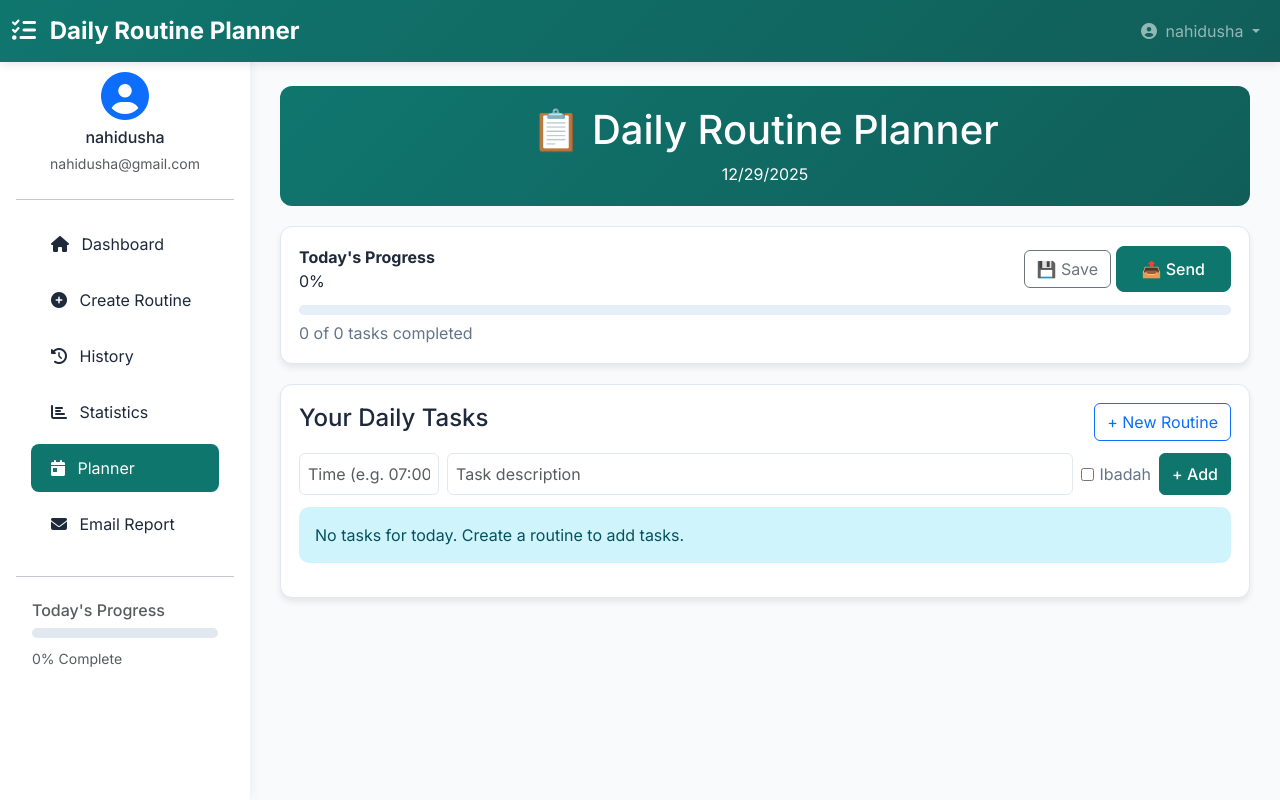
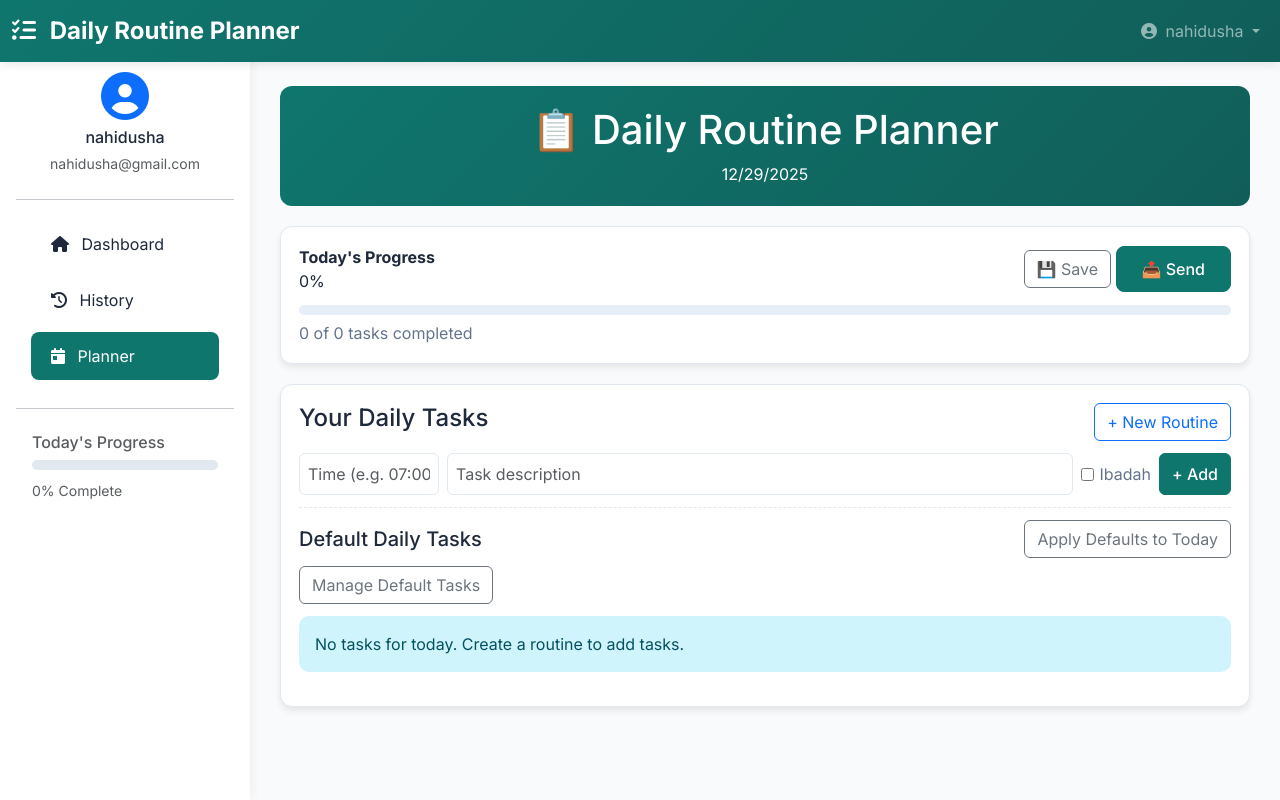
Before and after one commit to nahidusha/routine_planner, a Django app: page /planner/ in a window 1280 px wide. Run offline with Django 5.2, Linux system fonts and the light colour scheme; a user stored in the database is signed in; data comes from the database, SQL or seed files in the repository; both versions use the stored data as it was after the commit; parts of the project's set-up code (start-up, migrations or seed data) failed here and were passed over.

```diff
--- a/dashboard/urls.py
+++ b/dashboard/urls.py
@@ -12,7 +12,12 @@ urlpatterns = [
     path('statistics/', views.statistics_view, name='statistics'),
     path('toggle_task/', views.toggle_task_view, name='toggle_task'),
     path('create_task/', views.create_task_view, name='create_task'),
+    path('defaults/list/', views.list_default_tasks_view, name='defaults_list'),
+    path('defaults/create/', views.create_default_task_view, name='create_default'),
+    path('defaults/delete/', views.delete_default_task_view, name='delete_default'),
+    path('defaults/apply/', views.apply_defaults_view, name='apply_defaults'),
     path('export/email/', views.export_email_view, name='export_email'),
     path('export/pdf/', views.export_pdf_view, name='export_pdf'),
     path('send_report/', views.send_report_view, name='send_report'),
+    path('defaults/manage/', views.default_manager_view, name='defaults_manage'),
 ]
--- a/dashboard/views.py
+++ b/dashboard/views.py
@@ -5,7 +5,8 @@ from django.utils import timezone
 from django.http import JsonResponse
 from django.core.mail import send_mail
 from django.conf import settings
-from .models import DailyRoutine, Task, TaskCategory
+from .models import DailyRoutine, Task, TaskCategory, DefaultTask
+from django.db import DatabaseError
 from .forms import DailyRoutineForm, TaskFormSet
 import json
 from datetime import date, timedelta
@@ -165,10 +166,18 @@ def planner_view(request):
         defaults={'notes': ''}
     )
 
+    # Load defaults defensively in case migrations haven't been applied yet
+    try:
+        defaults_qs = DefaultTask.objects.filter(user=request.user, active=True)
+        defaults_list = list(defaults_qs)
+    except DatabaseError:
+        defaults_list = []
+
     context = {
         'routine': routine,
         'today': today,
         'categories': TaskCategory.objects.all(),
+        'defaults': defaults_list,
     }
 
     return render(request, 'dashboard/planner.html', context)
@@ -404,3 +413,109 @@ def create_task_view(request):
             'category': category.name if category else None,
         }
     })
+
+
+@login_required
+def list_default_tasks_view(request):
+    """Return JSON list of user's active default tasks."""
+    try:
+        defaults = DefaultTask.objects.filter(user=request.user, active=True).order_by('order', 'created_at')
+    except DatabaseError:
+        return JsonResponse({'success': False, 'defaults': [], 'error': 'defaults not available'}, status=500)
+
+    items = []
+    for d in defaults:
+        items.append({
+            'id': d.pk,
+            'time': d.time,
+            'description': d.description,
+            'is_ibadah': d.is_ibadah,
+            'order': d.order,
+        })
+    return JsonResponse({'success': True, 'defaults': items})
+
+
+@login_required
+def default_manager_view(request):
+    """Render a separate management page for user's default tasks."""
+    try:
+        defaults_qs = DefaultTask.objects.filter(user=request.user, active=True).order_by('order', 'created_at')
+        defaults_list = list(defaults_qs)
+    except DatabaseError:
+        defaults_list = []
+
+    context = {
+        'defaults': defaults_list,
+    }
+    return render(request, 'dashboard/defaults.html', context)
+
+
+@login_required
+def create_default_task_view(request):
+    if request.method != 'POST':
+        return JsonResponse({'success': False, 'error': 'POST required'}, status=400)
+    try:
+        data = json.loads(request.body)
+    except Exception:
+        return JsonResponse({'success': False, 'error': 'Invalid JSON'}, status=400)
+
+    description = data.get('description')
+    if not description:
+        return JsonResponse({'success': False, 'error': 'description required'}, status=400)
+
+    time_val = data.get('time', '')
+    is_ibadah = bool(data.get('is_ibadah') or False)
+    order = data.get('order') or 0
+
+    try:
+        d = DefaultTask.objects.create(user=request.user, time=time_val, description=description, is_ibadah=is_ibadah, order=order)
+    except DatabaseError:
+        return JsonResponse({'success': False, 'error': 'could not create default (migrations?)'}, status=500)
+
+    return JsonResponse({'success': True, 'default': {'id': d.pk, 'time': d.time, 'description': d.description, 'is_ibadah': d.is_ibadah}})
+
+
+@login_required
+def delete_default_task_view(request):
+    if request.method != 'POST':
+        return JsonResponse({'success': False, 'error': 'POST required'}, status=400)
+    try:
+        data = json.loads(request.body)
+    except Exception:
+        return JsonResponse({'success': False, 'error': 'Invalid JSON'}, status=400)
+
+    d_id = data.get('id')
+    if not d_id:
+        return JsonResponse({'success': False, 'error': 'id required'}, status=400)
+
+    try:
+        d = DefaultTask.objects.get(pk=d_id, user=request.user)
+        d.delete()
+        return JsonResponse({'success': True})
+    except DefaultTask.DoesNotExist:
+        return JsonResponse({'success': False, 'error': 'Default not found'}, status=404)
+    except DatabaseError:
+        return JsonResponse({'success': False, 'error': 'could not delete default (migrations?)'}, status=500)
+
+
+@login_required
+def apply_defaults_view(request):
+    """Create today's tasks from active defaults for the user."""
+    if request.method != 'POST':
+        return JsonResponse({'success': False, 'error': 'POST required'}, status=400)
+
+    today = timezone.now().date()
+    routine, created = DailyRoutine.objects.get_or_create(user=request.user, date=today, defaults={'notes': ''})
+
+    try:
+        defaults = DefaultTask.objects.filter(user=request.user, active=True).order_by('order', 'created_at')
+    except DatabaseError:
+        return JsonResponse({'success': False, 'error': 'defaults not available'}, status=500)
+
+    created_tasks = []
+    for d in defaults:
+        order = (routine.tasks.count() or 0) + 1
+        t = Task.objects.create(routine=routine, time=d.time, description=d.description, is_ibadah=d.is_ibadah, order=order)
+        created_tasks.append({'id': t.pk, 'time': t.time, 'description': t.description, 'is_ibadah': t.is_ibadah})
+
+    return JsonResponse({'success': True, 'created': created_tasks})
--- a/routine_planner/settings.py
+++ b/routine_planner/settings.py
@@ -141,8 +141,8 @@ EMAIL_BACKEND = 'django.core.mail.backends.smtp.EmailBackend'
 EMAIL_HOST = 'smtp.gmail.com'
 EMAIL_PORT = 587
 EMAIL_USE_TLS = True
-EMAIL_HOST_USER = 'your-email@gmail.com'
-EMAIL_HOST_PASSWORD = 'your-app-password'  # Use app-specific password
+EMAIL_HOST_USER = 'nahidusha@gmail.com'
+EMAIL_HOST_PASSWORD = 'ibie uzbl fdxn metk'  # Use app-specific password
 
 
 # Default primary key field type
--- a/templates/base.html
+++ b/templates/base.html
@@ -271,36 +271,36 @@
                         <i class="fas fa-home me-2"></i> Dashboard
                     </a>
                 </li>
-                <li class="nav-item">
+                <!-- <li class="nav-item">
                     <a class="nav-link {% if 'routine' in request.resolver_match.url_name %}active{% endif %}"
                        href="{% url 'routine_create' %}">
                         <i class="fas fa-plus-circle me-2"></i> Create Routine
                     </a>
-                </li>
+                </li> -->
                 <li class="nav-item">
                     <a class="nav-link {% if request.resolver_match.url_name == 'history' %}active{% endif %}"
                        href="{% url 'history' %}">
                         <i class="fas fa-history me-2"></i> History
                     </a>
                 </li>
-                <li class="nav-item">
+                <!-- <li class="nav-item">
                     <a class="nav-link {% if request.resolver_match.url_name == 'statistics' %}active{% endif %}"
                        href="{% url 'statistics' %}">
                         <i class="fas fa-chart-bar me-2"></i> Statistics
                     </a>
-                </li>
+                </li> -->
                 <li class="nav-item">
                     <a class="nav-link {% if request.resolver_match.url_name == 'planner' %}active{% endif %}"
                        href="{% url 'planner' %}">
                         <i class="fas fa-calendar-day me-2"></i> Planner
                     </a>
                 </li>
-                <li class="nav-item">
+                <!-- <li class="nav-item">
                     <a class="nav-link {% if 'export' in request.resolver_match.url_name %}active{% endif %}"
                        href="{% url 'export_email' %}">
                         <i class="fas fa-envelope me-2"></i> Email Report
                     </a>
-                </li>
+                </li> -->
             </ul>
 
             <hr class="my-4">
--- a/templates/dashboard/planner.html
+++ b/templates/dashboard/planner.html
@@ -39,7 +39,11 @@
 {% endblock %}
 
 {% block content %}
-<div class="container-planner">
+<div id="planner-root" class="container-planner"
+  data-url-toggle-task="{% url 'toggle_task' %}"
+  data-url-create-task="{% url 'create_task' %}"
+  data-url-send-report="{% url 'send_report' %}"
+  data-url-apply-defaults="{% url 'apply_defaults' %}">
   <div class="header-card">
     <h1>📋 Daily Routine Planner</h1>
     <div id="current-date">{{ today }}</div>
@@ -77,6 +81,19 @@
       <button class="btn btn-primary" onclick="createTask()" style="padding:8px 12px;border-radius:6px;">+ Add</button>
     </div>
 
+    <div style="margin-bottom:12px;border-top:1px dashed var(--border);padding-top:12px;">
+      <div style="display:flex;justify-content:space-between;align-items:center;margin-bottom:8px;">
+        <h5 style="margin:0">Default Daily Tasks</h5>
+        <div style="display:flex;gap:8px;align-items:center">
+          <button class="btn btn-outline-secondary" onclick="applyDefaults()">Apply Defaults to Today</button>
+        </div>
+      </div>
+
+      <div style="margin-bottom:8px;">
+        <a href="{% url 'defaults_manage' %}" class="btn btn-outline-secondary">Manage Default Tasks</a>
+      </div>
+    </div>
+
     <div class="routine">
       {% for task in routine.tasks.all %}
       <div class="task {% if task.is_completed %}completed{% endif %} {% if task.is_ibadah %}ibadah{% endif %}" data-id="{{ task.pk }}">
@@ -112,7 +129,9 @@
 </div>
 
 {% endblock %}
-
+$env:EMAIL_HOST_USER = "your-email@gmail.com"
+$env:EMAIL_HOST_PASSWORD = "your-app-password"
+$env:DEFAULT_FROM_EMAIL = "your-email@gmail.com"
 {% block extra_js %}
 <script>
 document.addEventListener('DOMContentLoaded', function(){
@@ -121,6 +140,9 @@ document.addEventListener('DOMContentLoaded', function(){
   const total = document.querySelectorAll('.task').length;
   document.getElementById('total-count').textContent = total;
   updateProgress();
+  // read URLs from data attributes to avoid template tags inside script
+  const root = document.getElementById('planner-root');
+  window.URLS = root ? root.dataset : {};
 });
 
 function getCookie(name) {
@@ -153,7 +175,7 @@ async function toggleTask(checkboxEl){
   const taskId = taskEl.getAttribute('data-id');
   const csrftoken = getCookie('csrftoken');
   try{
-    const res = await fetch('{% url "toggle_task" %}', {
+    const res = await fetch(window.URLS.urlToggleTask, {
       method: 'POST',
       headers: {'Content-Type':'application/json','X-CSRFToken':csrftoken},
       body: JSON.stringify({task_id:taskId}),
@@ -177,11 +199,21 @@ async function sendReport(){
   const recipient = document.getElementById('recipient-email').value.trim();
   if(!recipient){ alert('Enter recipient email'); return; }
   const taskEls = document.querySelectorAll('.task');
-  const tasksPayload = Array.from(taskEls).map(t=>({ time: t.querySelector('.task-time')?.textContent||'', text: t.querySelector('.task-content')?.textContent||'', category: t.querySelector('.task-content small')?.textContent||'', status: t.classList.contains('completed')?'Completed':'Pending' }));
+  const tasksPayload = Array.from(taskEls).map(function(t){
+    var timeEl = t.querySelector('.task-time');
+    var contentEl = t.querySelector('.task-content');
+    var smallEl = contentEl ? contentEl.querySelector('small') : null;
+    return {
+      time: (timeEl && timeEl.textContent) || '',
+      text: (contentEl && contentEl.textContent) || '',
+      category: (smallEl && smallEl.textContent) || '',
+      status: t.classList.contains('completed') ? 'Completed' : 'Pending'
+    };
+  });
   const payload = { email: recipient, date: new Date().toLocaleDateString(), subject: 'Daily Routine Report', tasks: tasksPayload };
   const csrftoken = getCookie('csrftoken');
   try{
-    const res = await fetch('{% url "send_report" %}', { method:'POST', headers:{'Content-Type':'application/json','X-CSRFToken':csrftoken}, body: JSON.stringify(payload), credentials:'same-origin' });
+    const res = await fetch(window.URLS.urlSendReport, { method:'POST', headers:{'Content-Type':'application/json','X-CSRFToken':csrftoken}, body: JSON.stringify(payload), credentials:'same-origin' });
     const data = await res.json();
     if(data.success){ hideExportModal(); alert('Report sent'); }
     else alert('Send failed: '+(data.error||'unknown'));
@@ -200,7 +232,7 @@ async function createTask(){
   const payload = { time: time, description: desc, is_ibadah: is_ibadah };
   const csrftoken = getCookie('csrftoken');
   try{
-    const res = await fetch('{% url "create_task" %}', { method:'POST', headers:{'Content-Type':'application/json','X-CSRFToken':csrftoken}, body: JSON.stringify(payload), credentials:'same-origin' });
+    const res = await fetch(window.URLS.urlCreateTask, { method:'POST', headers:{'Content-Type':'application/json','X-CSRFToken':csrftoken}, body: JSON.stringify(payload), credentials:'same-origin' });
     const data = await res.json();
     if(data.success){
       const t = data.task;
@@ -208,7 +240,7 @@ async function createTask(){
       const div = document.createElement('div');
       div.className = 'task' + (t.is_completed? ' completed':'') + (t.is_ibadah? ' ibadah':'');
       div.setAttribute('data-id', t.id);
-      div.innerHTML = `<div class="task-checkbox ${t.is_completed? 'checked':''}" onclick="toggleTask(this)"></div><div class="task-time">${t.time||''}</div><div class="task-content">${t.description} <small style="margin-left:8px;color:var(--text-light);">${t.category||'Regular'}</small></div>`;
+      div.innerHTML = '<div class="task-checkbox ' + (t.is_completed? 'checked':'' ) + '" onclick="toggleTask(this)"></div><div class="task-time">' + (t.time||'') + '</div><div class="task-content">' + t.description + ' <small style="margin-left:8px;color:var(--text-light);">' + (t.category||'Regular') + '</small></div>';
       container.appendChild(div);
       document.getElementById('new-task-time').value=''; document.getElementById('new-task-desc').value=''; document.getElementById('new-task-ibadah').checked=false;
       const total = document.querySelectorAll('.task').length; document.getElementById('total-count').textContent = total; updateProgress();
@@ -217,5 +249,64 @@ async function createTask(){
     }
   }catch(err){ alert('Error: '+err.message); }
 }
+
+// Default tasks management
+async function createDefault(){
+  const time = document.getElementById('default-time').value.trim();
+  const desc = document.getElementById('default-desc').value.trim();
+  const is_ibadah = document.getElementById('default-ibadah').checked;
+  if(!desc){ alert('Enter default task description'); return; }
+  const payload = { time: time, description: desc, is_ibadah: is_ibadah };
+  const csrftoken = getCookie('csrftoken');
+  try{
+    const res = await fetch(window.URLS.urlCreateDefault, { method:'POST', headers:{'Content-Type':'application/json','X-CSRFToken':csrftoken}, body: JSON.stringify(payload), credentials:'same-origin' });
+    const data = await res.json();
+    if(data.success){
+      // append to defaults list
+      const d = data.default;
+      const container = document.getElementById('defaults-list');
+      const div = document.createElement('div');
+      div.className = 'task';
+      div.setAttribute('data-default-id', d.id);
+      div.innerHTML = '<div style="display:flex;justify-content:space-between;width:100%;align-items:center;"><div style="display:flex;gap:12px;align-items:center;"><div class="task-time">' + (d.time||'') + '</div><div class="task-content">' + d.description + ' <small style="margin-left:8px;color:var(--text-light);">' + (d.is_ibadah? 'Ibadah':'') + '</small></div></div><div><button class="btn btn-sm btn-outline-danger" onclick="deleteDefault(' + d.id + ')">Delete</button></div></div>';
+      container.appendChild(div);
+      document.getElementById('default-time').value=''; document.getElementById('default-desc').value=''; document.getElementById('default-ibadah').checked=false;
+    } else alert('Create default failed: '+(data.error||'unknown'));
+  }catch(err){ alert('Error: '+err.message); }
+}
+
+async function deleteDefault(id){
+  if(!confirm('Delete this default?')) return;
+  const csrftoken = getCookie('csrftoken');
+  try{
+    const res = await fetch(window.URLS.urlDeleteDefault, { method:'POST', headers:{'Content-Type':'application/json','X-CSRFToken':csrftoken}, body: JSON.stringify({id:id}), credentials:'same-origin' });
+    const data = await res.json();
+    if(data.success){
+      const el = document.querySelector('[data-default-id="'+id+'"]');
+      if(el) el.remove();
+    } else alert('Delete failed: '+(data.error||'unknown'));
+  }catch(err){ alert('Error: '+err.message); }
+}
+
+async function applyDefaults(){
+  if(!confirm('Apply all active defaults to today?')) return;
+  const csrftoken = getCookie('csrftoken');
+  try{
+    const res = await fetch(window.URLS.urlApplyDefaults, { method:'POST', headers:{'Content-Type':'application/json','X-CSRFToken':csrftoken}, body: JSON.stringify({}), credentials:'same-origin' });
+    const data = await res.json();
+    if(data.success){
+      // append created tasks to DOM
+      const container = document.querySelector('.routine');
+      for(const t of data.created||[]){
+        var div = document.createElement('div');
+        div.className = 'task' + (t.is_ibadah? ' ibadah':'');
+        div.setAttribute('data-id', t.id);
+        div.innerHTML = '<div class="task-checkbox" onclick="toggleTask(this)"></div><div class="task-time">' + (t.time||'') + '</div><div class="task-content">' + t.description + ' <small style="margin-left:8px;color:var(--text-light);">Regular</small></div>';
+        container.appendChild(div);
+      }
+      const total = document.querySelectorAll('.task').length; document.getElementById('total-count').textContent = total; updateProgress();
+    } else alert('Apply defaults failed: '+(data.error||'unknown'));
+  }catch(err){ alert('Error: '+err.message); }
+}
 </script>
 {% endblock %}
```
Also changed, not shown: dashboard/models.py (+17 -0 lines), templates/dashboard/defaults.html (added, +90 -0 lines), dashboard/migrations/0002_defaulttask.py (added), db.sqlite3.
